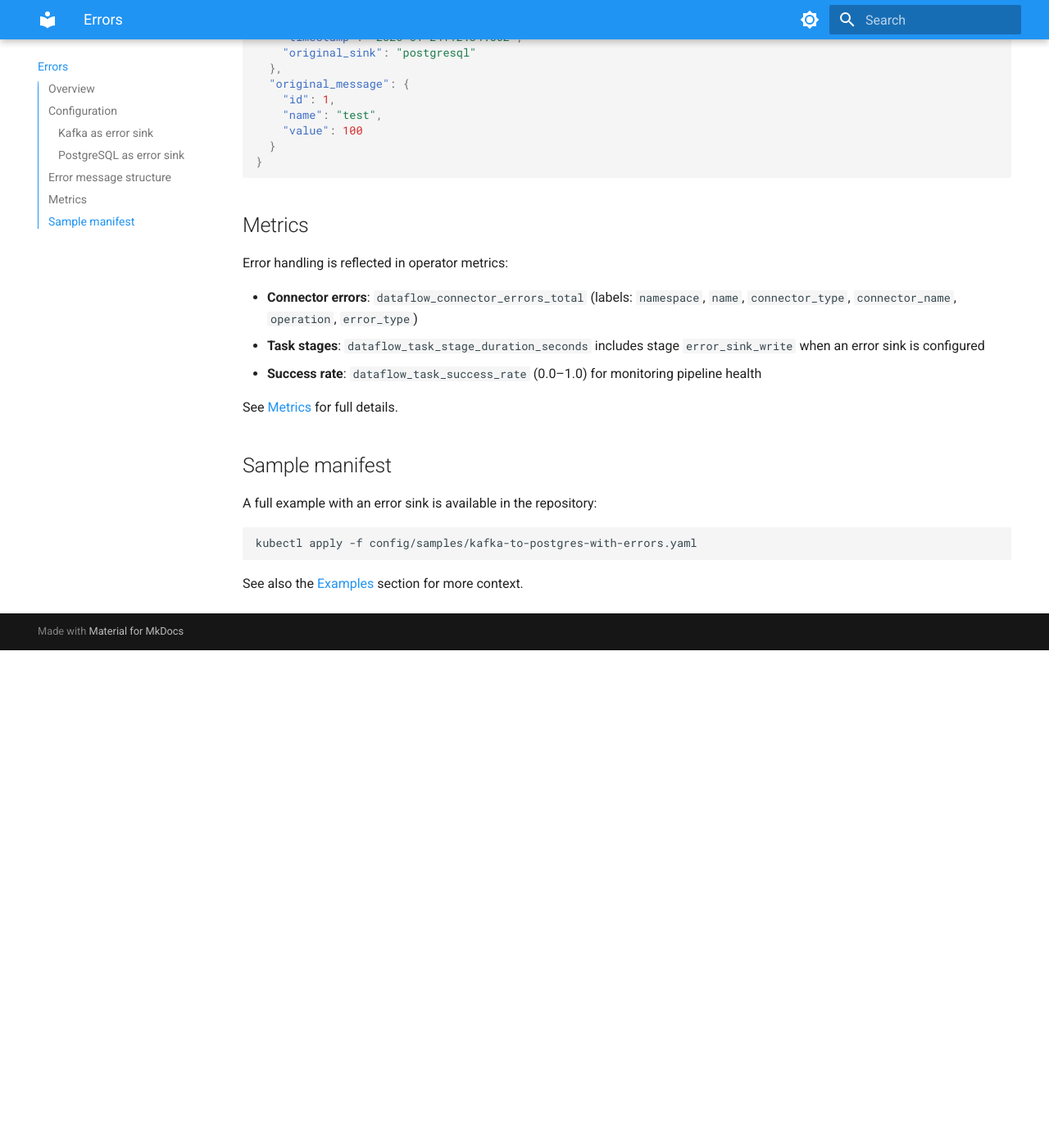
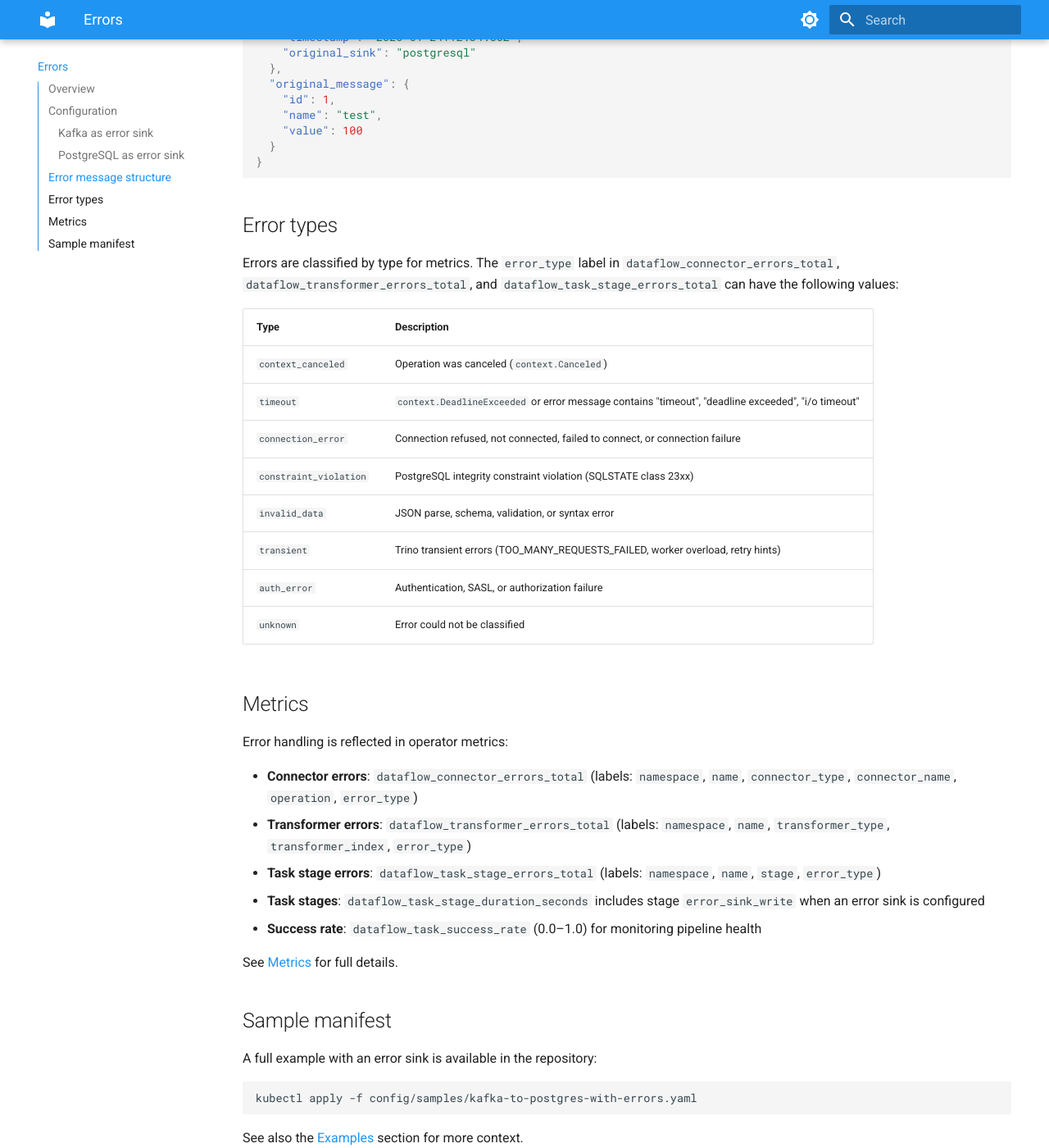
Before and after one commit to dataflow-operator/docs, an MkDocs documentation site: the page built from docs/en/errors.md, in a window 1280 px wide and 1400 px high, scrolled down 2032 px. Shown: the whole window at 82% size. Built offline with MkDocs 1.6.1 and Material for MkDocs 9.7.7, drawn with Linux system fonts in a browser that asks for light colours; before the commit the page ends 2825 px from its top, so only the background shows below that.

Commit message:
Add type errors

````diff
--- a/docs/en/errors.md
+++ b/docs/en/errors.md
@@ -82,11 +82,28 @@ Example:
 }
 ```
 
+## Error types
+
+Errors are classified by type for metrics. The `error_type` label in `dataflow_connector_errors_total`, `dataflow_transformer_errors_total`, and `dataflow_task_stage_errors_total` can have the following values:
+
+| Type | Description |
+|------|-------------|
+| `context_canceled` | Operation was canceled (`context.Canceled`) |
+| `timeout` | `context.DeadlineExceeded` or error message contains "timeout", "deadline exceeded", "i/o timeout" |
+| `connection_error` | Connection refused, not connected, failed to connect, or connection failure |
+| `constraint_violation` | PostgreSQL integrity constraint violation (SQLSTATE class 23xx) |
+| `invalid_data` | JSON parse, schema, validation, or syntax error |
+| `transient` | Trino transient errors (TOO_MANY_REQUESTS_FAILED, worker overload, retry hints) |
+| `auth_error` | Authentication, SASL, or authorization failure |
+| `unknown` | Error could not be classified |
+
 ## Metrics
 
 Error handling is reflected in operator metrics:
 
 - **Connector errors**: `dataflow_connector_errors_total` (labels: `namespace`, `name`, `connector_type`, `connector_name`, `operation`, `error_type`)
+- **Transformer errors**: `dataflow_transformer_errors_total` (labels: `namespace`, `name`, `transformer_type`, `transformer_index`, `error_type`)
+- **Task stage errors**: `dataflow_task_stage_errors_total` (labels: `namespace`, `name`, `stage`, `error_type`)
 - **Task stages**: `dataflow_task_stage_duration_seconds` includes stage `error_sink_write` when an error sink is configured
 - **Success rate**: `dataflow_task_success_rate` (0.0–1.0) for monitoring pipeline health
 
````
Also changed, not shown: docs/en/metrics.md (+3 -0 lines), docs/ru/errors.md (+17 -0 lines), docs/ru/metrics.md (+3 -0 lines).
